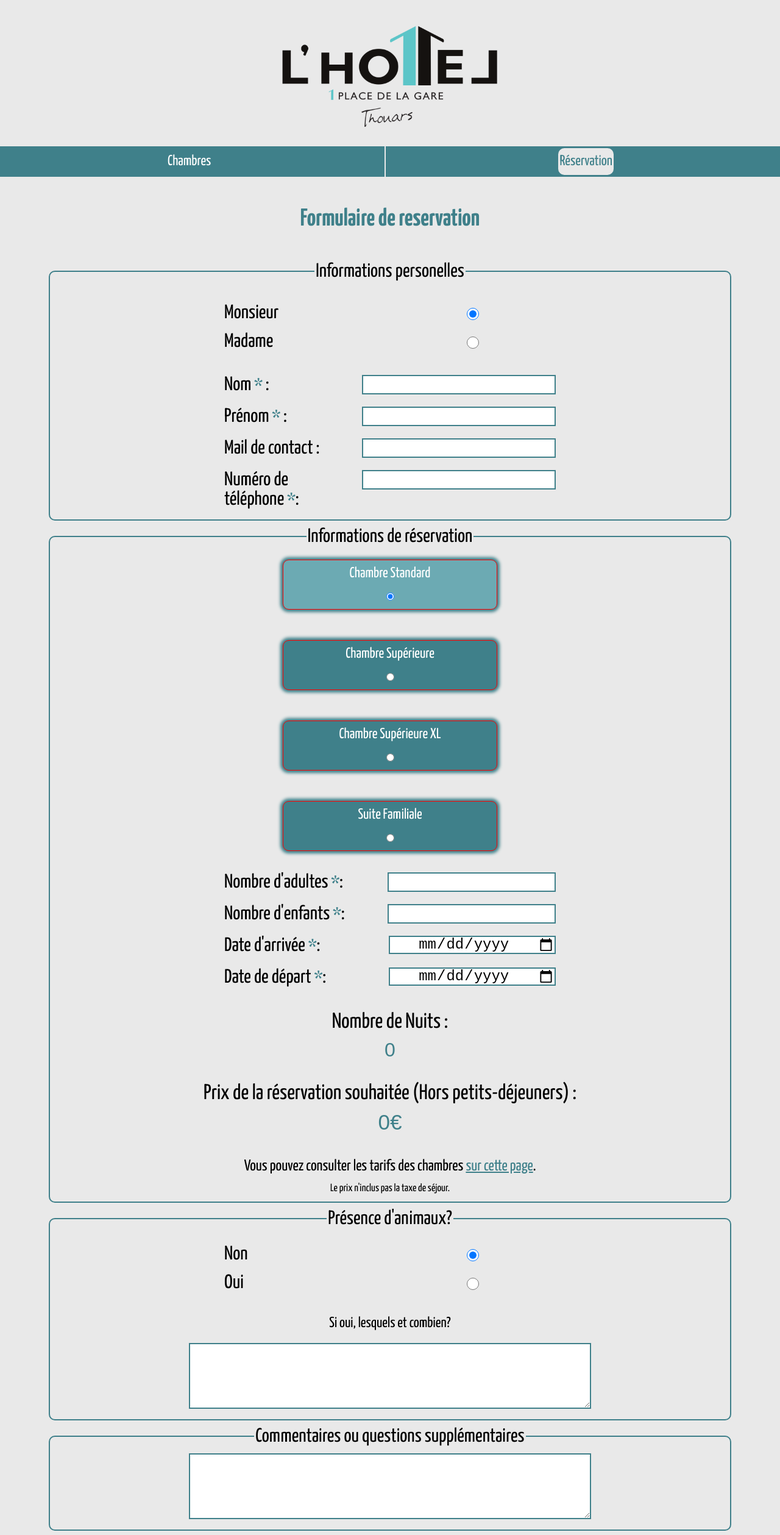
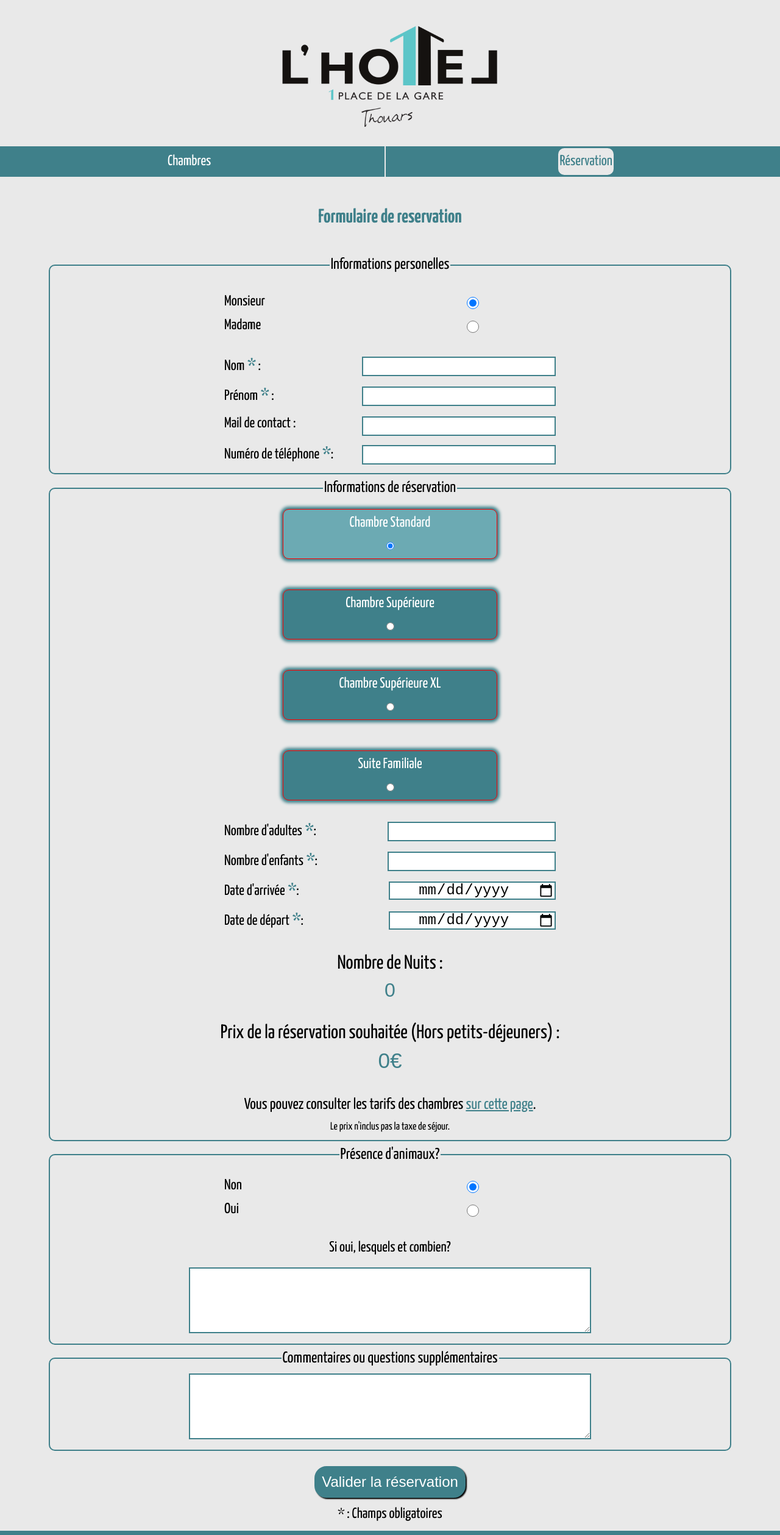
Before and after one commit to mel0ness/Lhotel-React, a React (Vite) app: page /Reservation in a window 1280 px wide. Shown: the top 2518 px of the page at 61% size. Built offline with nearby package versions, Linux system fonts and the light colour scheme.

Commit message:
Transfer de site

```diff
--- a/src/Components/CTA/index.jsx
+++ b/src/Components/CTA/index.jsx
@@ -1,6 +1,7 @@
 import "../../Style/Components/CTA/cta.scss"
 import { useState } from "react"
 import { useNavigate } from "react-router-dom";
+import scrollTop from "../../Features/scrollTop"
 
 const Cta = () => {
 
@@ -11,6 +12,7 @@ const redirect = () => {
 setAnimation(true)
 
 setTimeout(() => {
+    scrollTop();
     navigate("./Reservation")
 }
 
--- /dev/null
+++ b/src/Features/scrollTop.js
@@ -0,0 +1,7 @@
+ const ScrollTop = () => {
+
+
+    window.scroll(0, 0)
+}
+
+export default ScrollTop
--- a/src/Style/Components/Footer/footer.scss
+++ b/src/Style/Components/Footer/footer.scss
@@ -40,12 +40,6 @@ gap: 5px;
 align-items: center;
 padding-left: 10px;
 @media(min-width: 1024px) {
-    font-size: 1.3rem;
-}
-@media(min-width: 1440px) {
-    font-size: 1.5rem;
-}
-@media(min-width: 1600px) {
-    font-size: 1.8rem;
+    font-size: 1.2rem;
 }
 }
--- a/src/Style/Components/Services/services.scss
+++ b/src/Style/Components/Services/services.scss
@@ -3,10 +3,7 @@
 h1 {
 
     @media(min-width: 1200px) {
-        font-size: 2.5rem;
-    }
-    @media(min-width: 1440px) {
-        font-size: 3.5rem;
+        font-size: 2rem;
     }
 }
 
--- a/src/Style/Pages/Reservation/reservation.scss
+++ b/src/Style/Pages/Reservation/reservation.scss
@@ -15,7 +15,7 @@ font-size: 1.2rem;
     font-size: 1.5rem;
 
     @media(min-width: 900px) {
-        font-size: 2rem;
+        font-size: 1.6rem;
     }
 }
 
@@ -72,11 +72,11 @@ font-size: 1.2rem;
     & .inline {
         display: inline-block;
         color: variables.$color1;
-        font-size: 2rem;
+        font-size: 1.5rem;
     }
 
     @media(min-width: 900px) {
-        font-size: 2.2rem;
+        font-size: 2rem;
         margin-top: 20px;
 
         & .inline {
@@ -117,10 +117,10 @@ button {
     }
 
     @media(min-width: 900px) {
-        font-size: 1.8rem;
+        font-size: 1.5rem;
     }
     @media(min-width: 1440px) {
-        font-size: 2rem;
+        font-size: 1.7rem;
     }
 }
  .modaleOpened {
@@ -218,7 +218,7 @@ max-width: 50%;
                     }
 
                 @media(min-width: 1250px) {
-                    font-size: 2rem;
+                    font-size: 1.5rem;
 
                     & input[type=text], input[type=email], input[type=tel], input[type=date], input[type=number] {
                         font-size: 1.5rem;
```
Also changed, not shown: src/Features/PHP/sitemap.txt (added).
